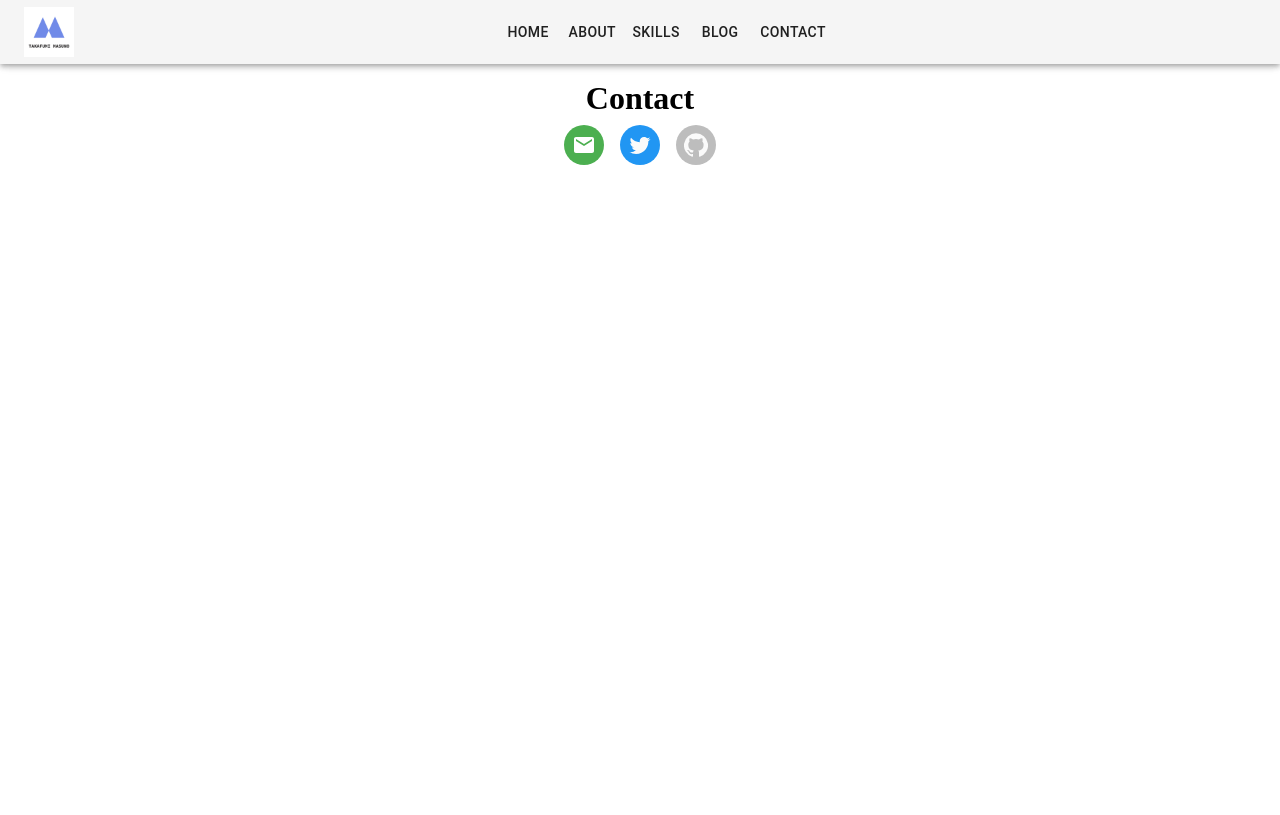
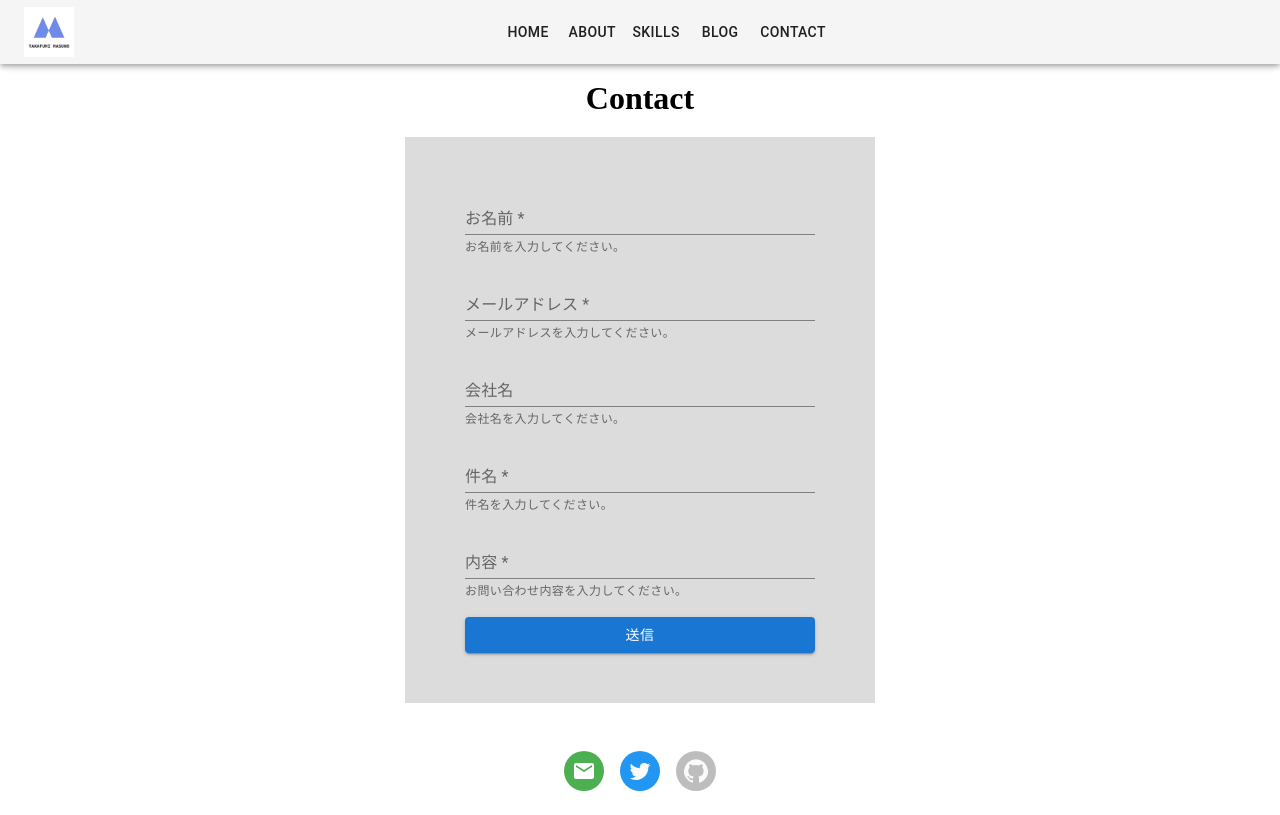
Before and after one commit to takafumi-masuno/portfolio-site, a React (Create React App) app: page /contact in a window 1280 px wide. Built offline with nearby package versions, Linux system fonts and the light colour scheme.

Commit message:
feat(contact): お問い合わせフォームと通知のスナックバーを追加

```diff
--- a/src/App.tsx
+++ b/src/App.tsx
@@ -4,6 +4,7 @@ import Contact from "./components/Contact";
 import Home from "./components/Home";
 import Navbar from "./components/Navbar";
 import Skills from "./components/Skills";
+import Trial from "./components/Trial";
 import ScrollUp from "./utils/ScrollUp";
 
 const App = () => {
@@ -15,6 +16,7 @@ const App = () => {
           <Route path="/" element={<Home />} />
           <Route path="/about" element={<About />} />
           <Route path="/skills" element={<Skills />} />
+          <Route path="/trial" element={<Trial />} />
           <Route path="/contact" element={<Contact />} />
         </Routes>
 
--- a/src/components/Contact.tsx
+++ b/src/components/Contact.tsx
@@ -5,6 +5,13 @@ import GitHubIcon from "@material-ui/icons/GitHub";
 import { Box, Text } from "rebass";
 import styled from "styled-components";
 import { StyledBox } from "./Home";
+import { useState } from "react";
+import { useFormik } from "formik";
+import axios from "axios";
+import * as Yup from "yup";
+import { TextField } from "@material-ui/core";
+import { Button } from "@mui/material";
+import PostSnackbar from "./Snackbar";
 
 const MailAvater = styled(Avatar)`
   background-color: #4caf50;
@@ -15,11 +22,211 @@ const TwitterAvater = styled(Avatar)`
   background-color: #2196f3;
 `;
 
+const SendButton = styled(Button)`
+  margin-top: 25px;
+  font-weight: bold;
+  color: white;
+  background-color: black;
+  &:hover {
+    font-weight: bold;
+    color: #ffdc2e;
+    background-color: black;
+    opacity: 0.8;
+  }
+`;
+
+const StyledTextField = styled(TextField)`
+  margin-bottom: 15px;
+`;
+
 const Contact = () => {
+  const [serverState, setServerState] = useState({ ok: false, msg: "" });
+
+  const formSchema = Yup.object({
+    name: Yup.string().required("*必須項目です。入力してください。"),
+    email: Yup.string()
+      .email("無効なメールアドレスです")
+      .required("*必須項目です。入力してください。"),
+    company: Yup.string(),
+    title: Yup.string().required("*必須項目です。入力してください。"),
+    message: Yup.string().required("*必須項目です。入力してください。"),
+  });
+
+  const handleServerResponse = (ok: boolean, msg: string) => {
+    setServerState({ ok, msg });
+  };
+
+  const handleOnSubmit = async (
+    values: any,
+    actions: { setSubmitting: (arg0: boolean) => void; resetForm: () => void }
+  ) => {
+    try {
+      await axios({
+        method: "POST",
+        url: "https://formspree.io/f/mpzbljbv",
+        data: values,
+      });
+
+      actions.setSubmitting(false);
+      actions.resetForm();
+      handleServerResponse(
+        true,
+        "ありがとうございます。お問い合わせを受け付けました。"
+      );
+    } catch (err) {
+      actions.setSubmitting(false);
+      handleServerResponse(
+        false,
+        "送信に失敗しました。恐れ入りますが、もう一度お送りください。"
+      );
+    }
+  };
+
+  const formik = useFormik({
+    initialValues: {
+      name: "",
+      email: "",
+      company: "",
+      title: "",
+      message: "",
+    },
+    validationSchema: formSchema,
+    onSubmit: handleOnSubmit,
+  });
+
   return (
     <Box p={2}>
       <StyledBox>
         <Text as="h1">Contact</Text>
+      </StyledBox>
+      <StyledBox
+        sx={{
+          display: "flex",
+          justifyContent: "center",
+          backgroundColor: "gainsboro",
+          width: "470px",
+          margin: "20px auto 40px",
+          padding: "50px 0",
+        }}
+      >
+        <form
+          style={{ width: "350px" }}
+          id="fs-frm"
+          noValidate
+          onSubmit={formik.handleSubmit}
+        >
+          {serverState && serverState.ok && (
+            <PostSnackbar
+              message={serverState.msg}
+              backgroundColor="#00cdf5"
+              color="black"
+            />
+          )}
+          <div
+            style={{
+              display: "flex",
+              flexFlow: "column",
+            }}
+          >
+            <StyledTextField
+              fullWidth
+              id="name"
+              name="name"
+              label="お名前 *"
+              value={formik.values.name}
+              onChange={formik.handleChange}
+              error={formik.touched.name && Boolean(formik.errors.name)}
+              helperText={
+                formik.touched.name
+                  ? formik.errors.name
+                  : Boolean(formik.values.name)
+                  ? ""
+                  : "お名前を入力してください。"
+              }
+            />
+            <StyledTextField
+              fullWidth
+              id="email"
+              name="email"
+              label="メールアドレス *"
+              value={formik.values.email}
+              onChange={formik.handleChange}
+              error={formik.touched.email && Boolean(formik.errors.email)}
+              helperText={
+                formik.touched.email
+                  ? formik.errors.email
+                  : Boolean(formik.values.email)
+                  ? ""
+                  : "メールアドレスを入力してください。"
+              }
+            />
+            <StyledTextField
+              fullWidth
+              id="company"
+              name="company"
+              label="会社名"
+              value={formik.values.company}
+              onChange={formik.handleChange}
+              error={formik.touched.company && Boolean(formik.errors.company)}
+              helperText={
+                formik.touched.company
+                  ? formik.errors.company
+                  : Boolean(formik.values.company)
+                  ? ""
+                  : "会社名を入力してください。"
+              }
+            />
+            <StyledTextField
+              fullWidth
+              id="title"
+              name="title"
+              label="件名 *"
+              value={formik.values.title}
+              onChange={formik.handleChange}
+              error={formik.touched.title && Boolean(formik.errors.title)}
+              helperText={
+                formik.touched.title
+                  ? formik.errors.title
+                  : formik.values.title
+                  ? ""
+                  : "件名を入力してください。"
+              }
+            />
+            <StyledTextField
+              fullWidth
+              id="message"
+              name="message"
+              label="内容 *"
+              value={formik.values.message}
+              onChange={formik.handleChange}
+              error={formik.touched.message && Boolean(formik.errors.message)}
+              helperText={
+                formik.touched.message
+                  ? formik.errors.message
+                  : formik.values.message
+                  ? ""
+                  : "お問い合わせ内容を入力してください。"
+              }
+              multiline
+              maxRows={10}
+            />
+            <SendButton
+              variant="contained"
+              fullWidth
+              type="submit"
+              disabled={formik.isSubmitting}
+            >
+              {formik.isSubmitting ? "送信中..." : "送信"}
+            </SendButton>
+            {serverState && !serverState.ok && serverState.msg !== "" && (
+              <PostSnackbar
+                message={serverState.msg}
+                backgroundColor="#ff7d5b"
+                color="default"
+              />
+            )}
+          </div>
+        </form>
       </StyledBox>
       <StyledBox>
         <Link href="mailto:masuno.official@gmail.com" style={{ margin: "8px" }}>
--- /dev/null
+++ b/src/components/Snackbar.tsx
@@ -0,0 +1,54 @@
+import * as React from "react";
+import Snackbar from "@mui/material/Snackbar";
+import IconButton from "@mui/material/IconButton";
+import CloseIcon from "@mui/icons-material/Close";
+import { Slide, SnackbarContent } from "@material-ui/core";
+import { TransitionProps } from "@material-ui/core/transitions/transition";
+
+const TransitionUp = (props: TransitionProps) => {
+  return <Slide {...props} direction="down" />;
+};
+
+const PostSnackbar = (props: {
+  message: string;
+  backgroundColor: string;
+  color: string;
+}) => {
+  const [open, setOpen] = React.useState(true);
+
+  const handleClose = () => {
+    setOpen(false);
+  };
+
+  const action = (
+    <IconButton
+      size="small"
+      aria-label="close"
+      color="inherit"
+      onClick={handleClose}
+    >
+      <CloseIcon fontSize="small" />
+    </IconButton>
+  );
+
+  return (
+    <Snackbar
+      open={open}
+      anchorOrigin={{ vertical: "top", horizontal: "right" }}
+      TransitionComponent={TransitionUp}
+      autoHideDuration={8000}
+      onClose={handleClose}
+    >
+      <SnackbarContent
+        message={props.message}
+        action={action}
+        style={{
+          color: props.color,
+          backgroundColor: props.backgroundColor,
+        }}
+      />
+    </Snackbar>
+  );
+};
+
+export default PostSnackbar;
```
Also changed, not shown: package.json (+10 -1 lines).
